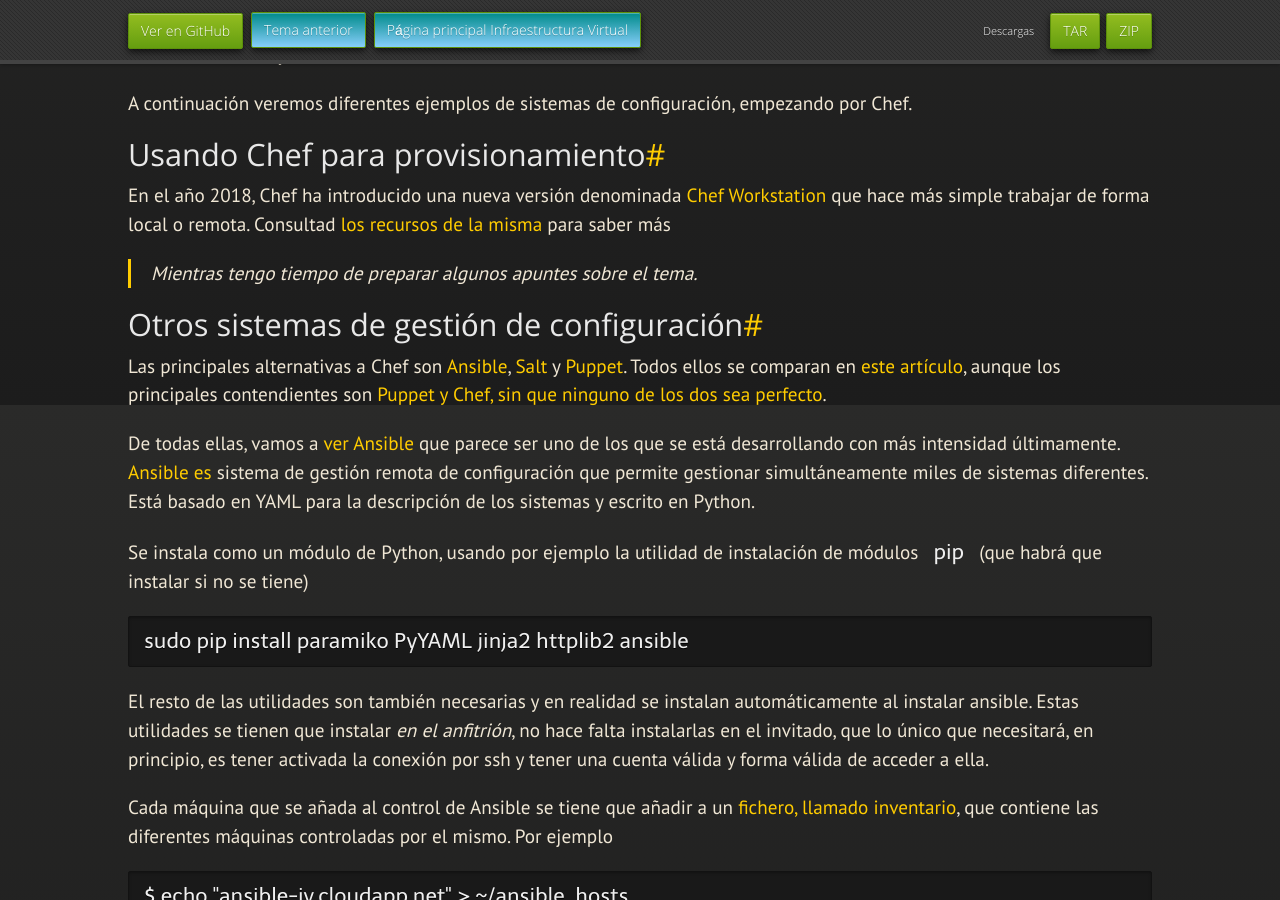
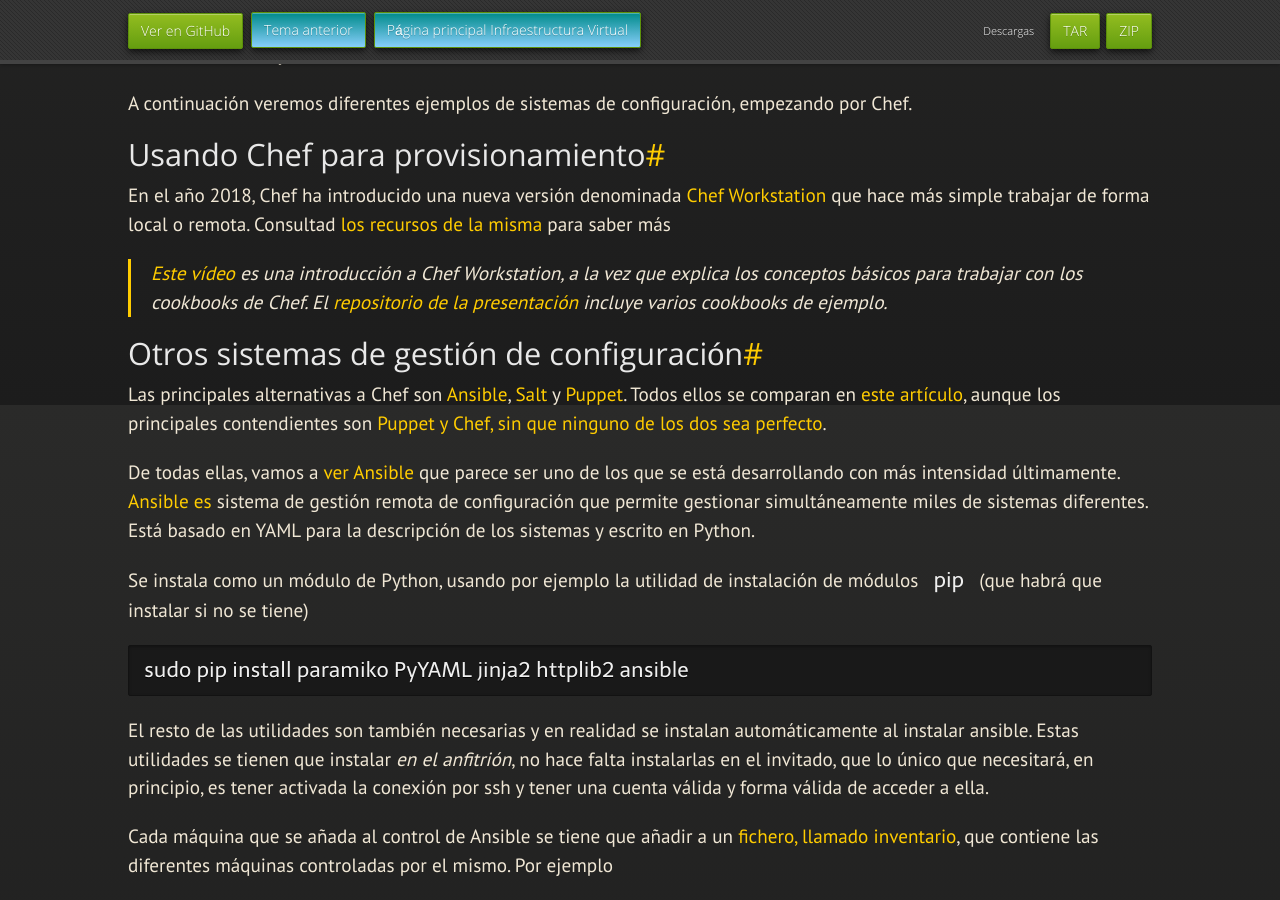
Before and after one commit to JJ/IV, a Jekyll site: the page built from documentos/temas/Gestion_de_configuraciones.md, in a window 1280 px wide and 900 px high, scrolled down 1395 px. Built offline with Jekyll 4.4.1, drawn with Linux system fonts in a browser that asks for light colours; nearby versions of some CDN libraries; some web fonts are replaced; our own code applies the rules of GitHub Pages for plain Markdown files.

Commit message:
Sync documentos/temas/Gestion_de_configuraciones.md de master a gh-pages

```diff
--- a/documentos/temas/Gestion_de_configuraciones.md
+++ b/documentos/temas/Gestion_de_configuraciones.md
@@ -69,7 +69,11 @@
 hace más simple trabajar de forma local o remota. Consultad [los recursos de la misma](https://www.chef.sh/docs/chef-workstation/getting-started/) para
 saber más
 
-> Mientras tengo tiempo de preparar algunos apuntes sobre el tema.
+> [Este vídeo](https://www.youtube.com/watch?v=dTIyS816dOA) es una
+> introducción a Chef Workstation, a la vez que explica los conceptos
+> básicos para trabajar con los cookbooks de Chef.
+> El [repositorio de la presentación](https://github.com/JJ/chef)
+> incluye varios *cookbooks* de ejemplo.
 
 Otros sistemas de gestión de configuración
 ---
```
